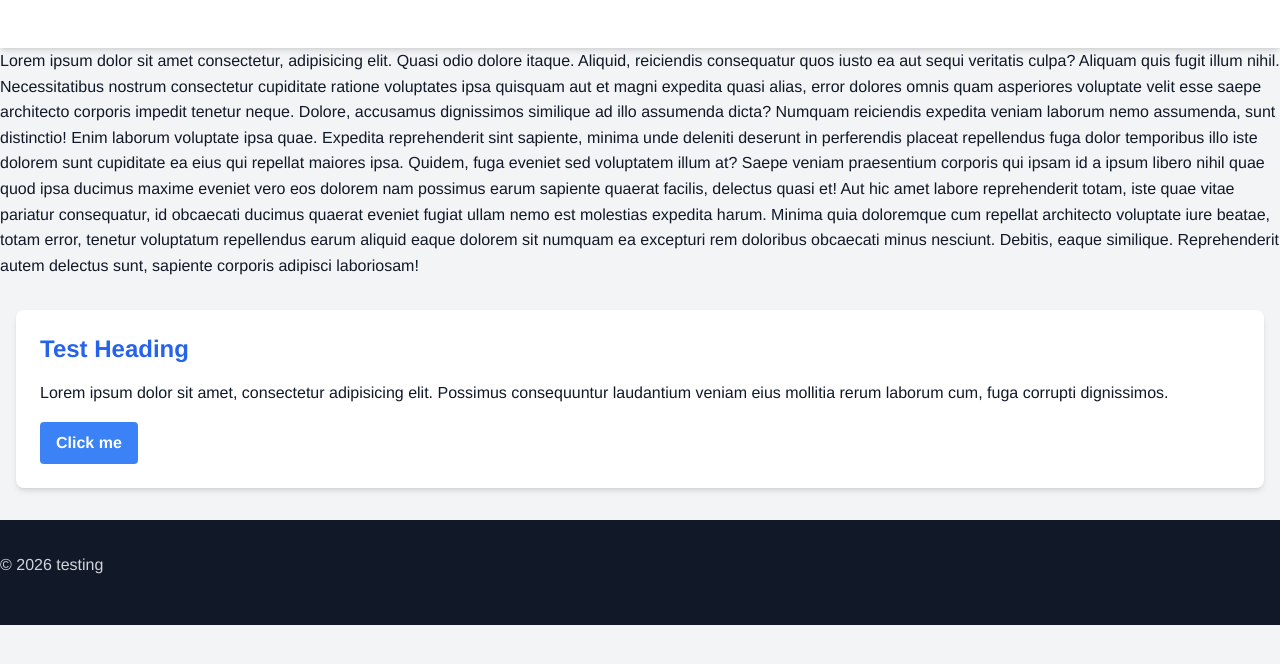
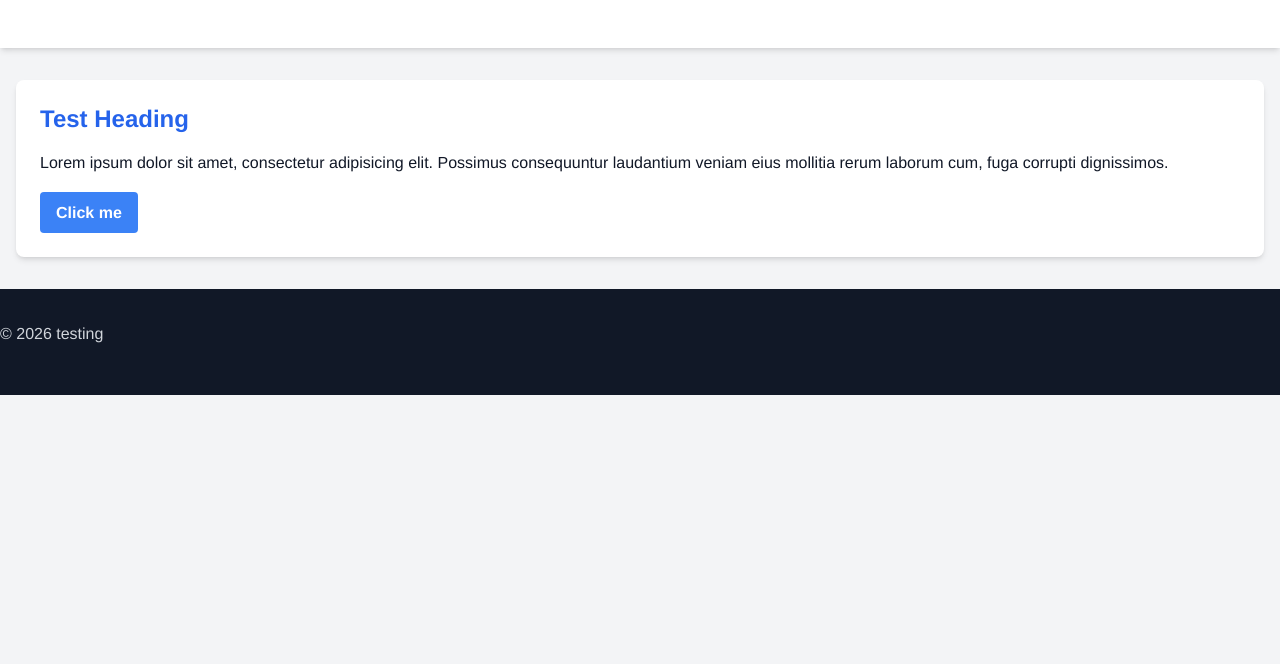
Before and after one commit to me916182-design/Gulp-Tailwind-v4, a website: page src/html/pages/index.html in a window 1280 px wide. Drawn offline with nearby package versions, Linux system fonts and the light colour scheme; files that its build step writes are made by us from their sources.

Commit message:
Update: auto commit

```diff
--- a/src/html/pages/index.html
+++ b/src/html/pages/index.html
@@ -7,22 +7,7 @@
     <link rel="stylesheet" href="./css/main.min.css" />
   </head>
   <body class="bg-gray-100 text-gray-900">
-    @@include('header.html') Lorem ipsum dolor sit amet consectetur, adipisicing elit. Quasi odio
-    dolore itaque. Aliquid, reiciendis consequatur quos iusto ea aut sequi veritatis culpa? Aliquam
-    quis fugit illum nihil. Necessitatibus nostrum consectetur cupiditate ratione voluptates ipsa
-    quisquam aut et magni expedita quasi alias, error dolores omnis quam asperiores voluptate velit
-    esse saepe architecto corporis impedit tenetur neque. Dolore, accusamus dignissimos similique ad
-    illo assumenda dicta? Numquam reiciendis expedita veniam laborum nemo assumenda, sunt
-    distinctio! Enim laborum voluptate ipsa quae. Expedita reprehenderit sint sapiente, minima unde
-    deleniti deserunt in perferendis placeat repellendus fuga dolor temporibus illo iste dolorem
-    sunt cupiditate ea eius qui repellat maiores ipsa. Quidem, fuga eveniet sed voluptatem illum at?
-    Saepe veniam praesentium corporis qui ipsam id a ipsum libero nihil quae quod ipsa ducimus
-    maxime eveniet vero eos dolorem nam possimus earum sapiente quaerat facilis, delectus quasi et!
-    Aut hic amet labore reprehenderit totam, iste quae vitae pariatur consequatur, id obcaecati
-    ducimus quaerat eveniet fugiat ullam nemo est molestias expedita harum. Minima quia doloremque
-    cum repellat architecto voluptate iure beatae, totam error, tenetur voluptatum repellendus earum
-    aliquid eaque dolorem sit numquam ea excepturi rem doloribus obcaecati minus nesciunt. Debitis,
-    eaque similique. Reprehenderit autem delectus sunt, sapiente corporis adipisci laboriosam!
+    @@include('header.html')
     <main class="py-8 container mx-auto px-4">
       <div class="bg-white p-6 rounded-lg shadow-md">
         <h1 class="text-2xl font-bold mb-4 text-blue-600">Test Heading</h1>
```
